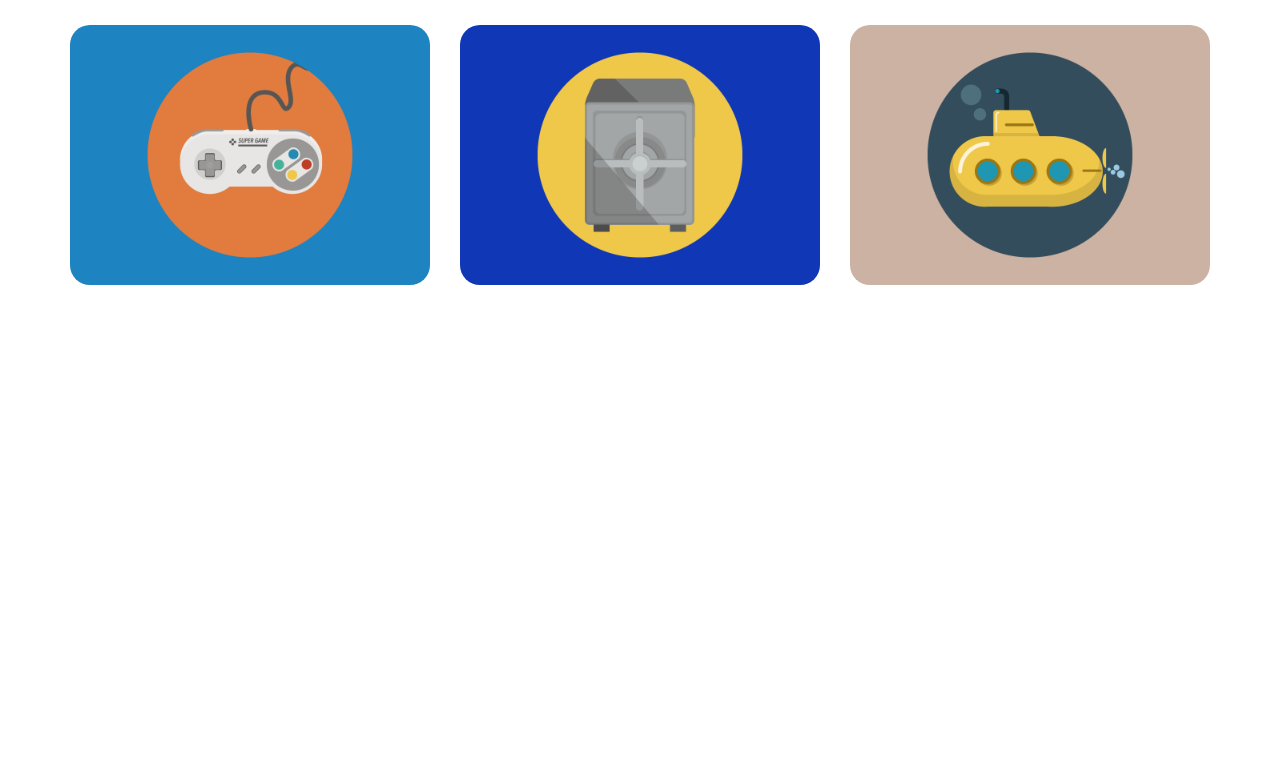
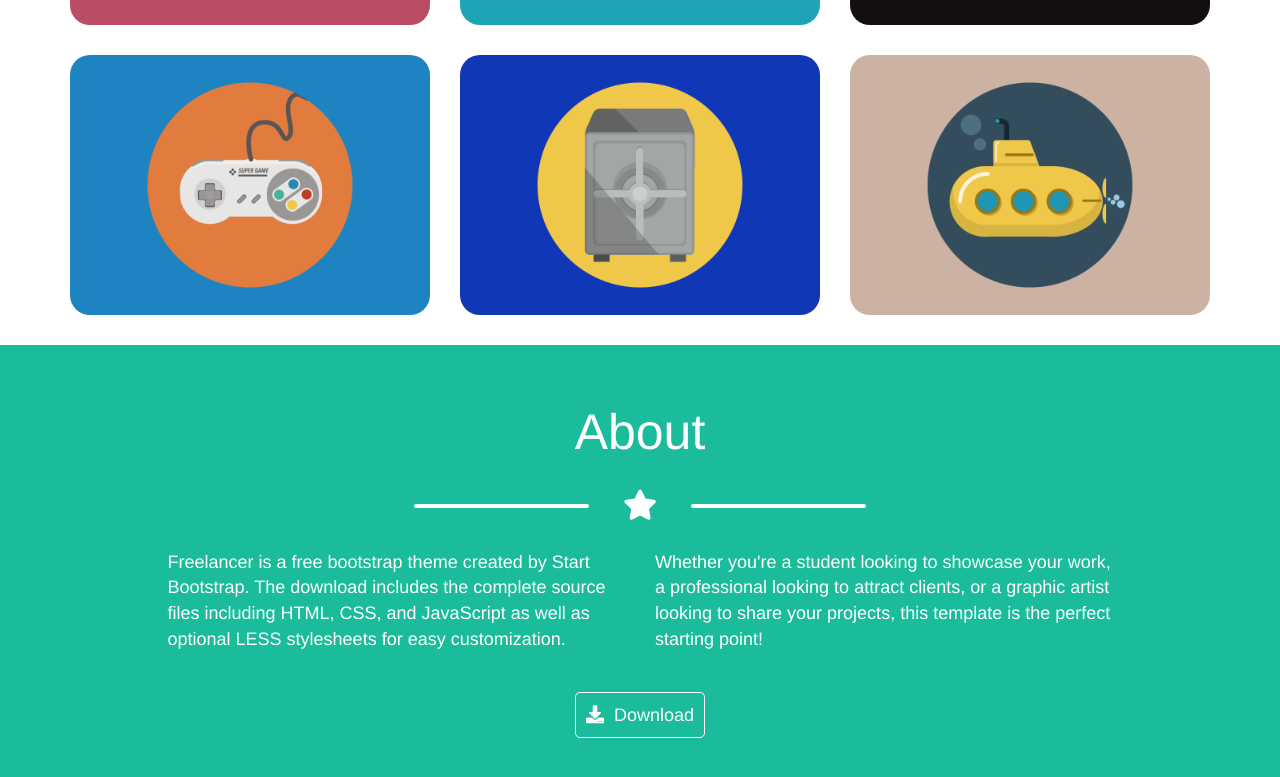
Before and after one commit to PaoloFrancesco-Marino/html-css-bootstrap-freelancer, a plain HTML site: page index.html in a window 1280 px wide. Shown: the part 1047-1824 px from the top of the page. Before the commit the page ends 1362 px from the top, so only its background shows below. Drawn offline with nearby package versions, Linux system fonts and the light colour scheme.

Commit message:
add-about-section

```diff
--- a/index.html
+++ b/index.html
@@ -130,7 +130,27 @@
       <!-- About -->
       <section class="about">
         <div class="container">
-
+          <div class="row">
+            <div class="text-center">
+              <h2>About</h2>
+              <div class="stars">
+                <i class="fas fa-star"></i>
+              </div>
+            </div>
+          </div>
+          <div class="row">
+            <div class="col-lg-5 col-lg-offset-1">
+              <p>Freelancer is a free bootstrap theme created by Start Bootstrap. The download includes the complete source files including HTML, CSS, and JavaScript as well as optional LESS stylesheets for easy customization.</p>
+            </div>
+            <div class="col-lg-5">
+              <p>Whether you're a student looking to showcase your work, a professional looking to attract clients, or a graphic artist looking to share your projects, this template is the perfect starting point!</p>
+            </div>
+          </div>
+          <div class="row">
+            <div class="text-center">
+              <a href="#" class="btn btn-lg btn-border"><i class="fas fa-download"></i>Download</a>
+            </div>
+          </div>
         </div>
       </section>
 
--- a/styles/main.css
+++ b/styles/main.css
@@ -64,6 +64,10 @@
   text-transform: uppercase;
 }
 
+#portfolio .stars {
+  margin-bottom: 30px;
+}
+
 #portfolio .stars i {
   color: #2c3e50;
 }
@@ -118,5 +122,38 @@
 
 /* about */
 .about {
+  background-color: #1abc9c;
+  color: #fff;
+  padding: 40px;
+}
 
+.about h2 {
+  font-size: 50px;
 }
+
+.about p {
+  margin-bottom: 40px;
+  font-size: 18px;
+}
+
+.about .stars {
+  margin-top: 30px;
+  margin-bottom: 30px;
+}
+
+.btn-border {
+  border: 1px solid #fff;
+  padding: 10px;
+  border-radius: 5px;
+  color: #fff;
+  text-decoration: none;
+}
+
+.btn-border:hover {
+  background-color: #fff;
+  color: #1abc9c;
+}
+
+.btn-border i {
+  margin-right: 10px;
+}
```
